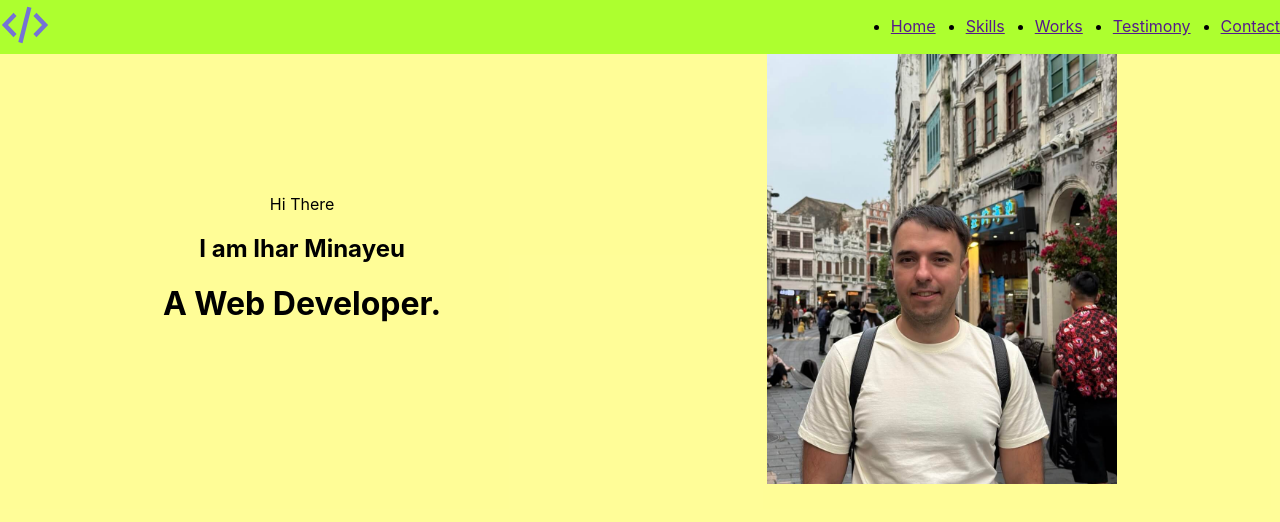
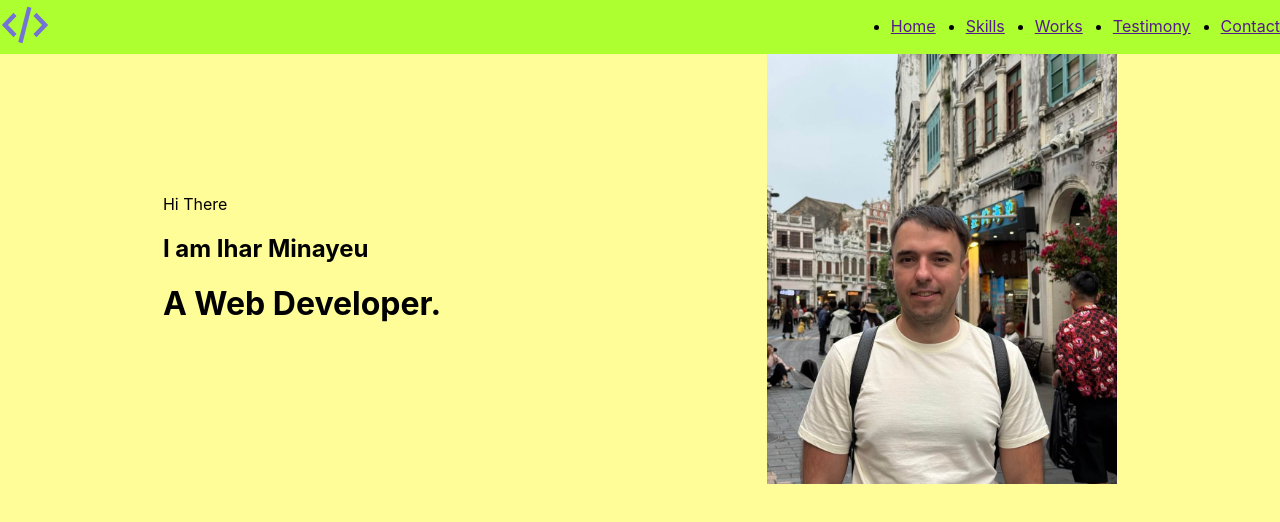
Before and after one commit to igor-minaev/portfolio-start-project-vite-main, a React (Vite) app: page / in a window 1280 px wide. Shown: the top 522 px of the page. Built offline with nearby package versions, Linux system fonts and the light colour scheme.

Commit message:
refactor FlexWrapper component

```diff
--- a/src/components/FlexWrapper.tsx
+++ b/src/components/FlexWrapper.tsx
@@ -3,7 +3,7 @@ import styled from "styled-components";
 type FlexWrapperPropsType = {
     direction?: string
     justify?: string
-    align?: string
+    alignItem?: string
     wrap?: string
 }
 
@@ -11,7 +11,7 @@ export const FlexWrapper = styled.div<FlexWrapperPropsType>`
     display: flex;
     flex-direction: ${props => props.direction || "row"};
     justify-content: ${props => props.justify || "flex-start"};
-    align-items: ${props => props.align || "stretch"};
+    align-items: ${props => props.alignItem || "stretch"};
     flex-wrap: ${props => props.wrap || "nowrap"};
 
 
--- a/src/layout/sections/main/Main.tsx
+++ b/src/layout/sections/main/Main.tsx
@@ -5,7 +5,7 @@ import {FlexWrapper} from "../../../components/FlexWrapper.tsx";
 export const Main = () => {
     return (
         <StyledMain>
-            <FlexWrapper align="center" justify="space-around">
+            <FlexWrapper alignItem="center" justify="space-around">
                 <div>
                     <span>Hi There</span>
                     <Name>I am Ihar Minayeu</Name>
```
